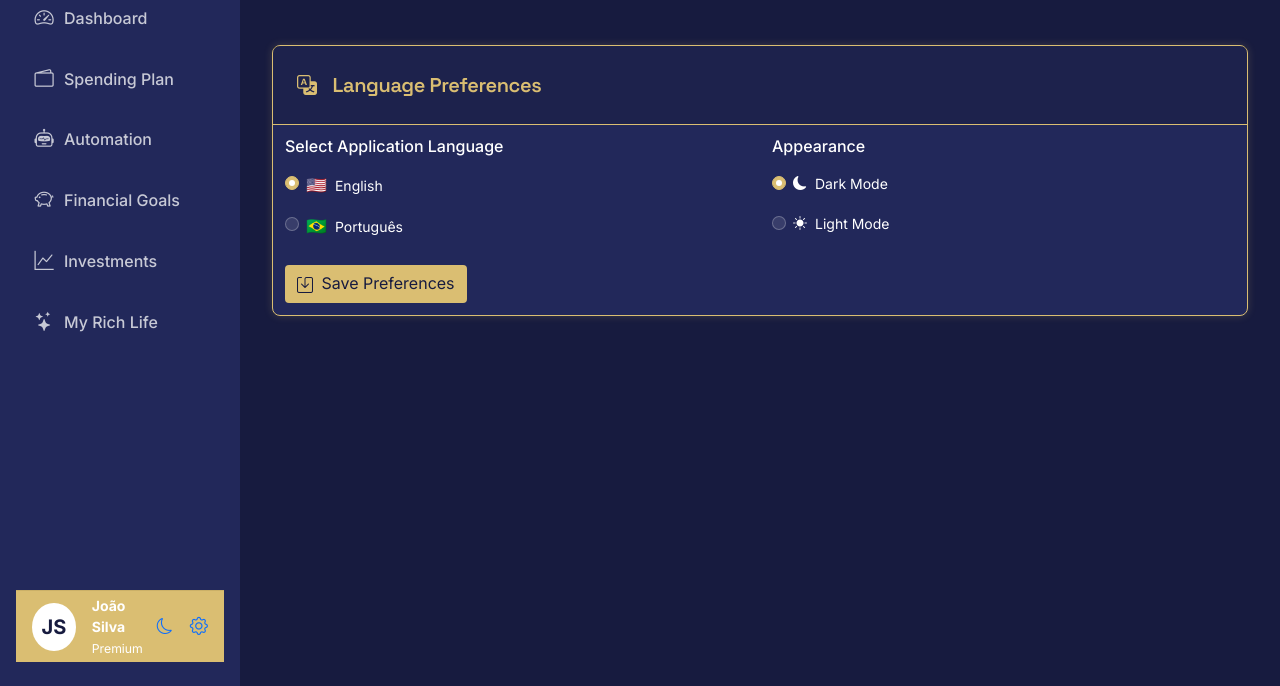
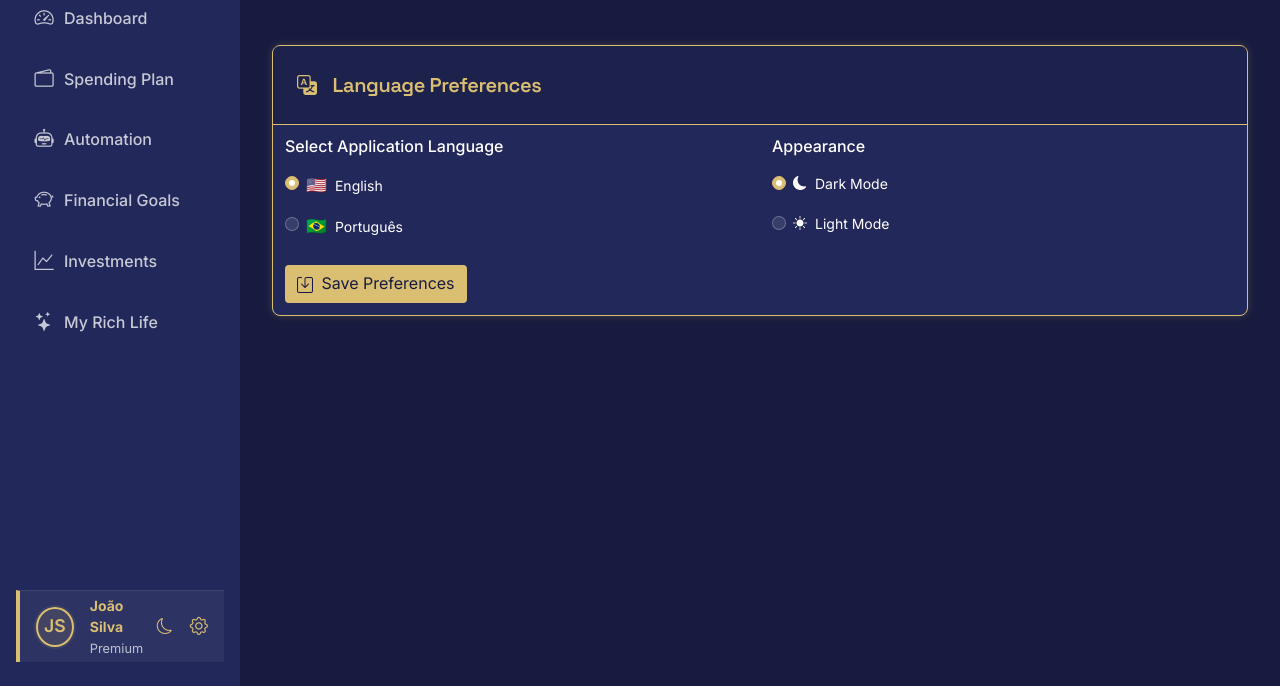
Before and after one commit to allurco/cap9-telas-fintech, a website: page settings.html in a window 1280 px wide. Shown: the part 114-800 px from the top of the page. Drawn offline with nearby package versions, Linux system fonts and the light colour scheme.

Commit message:
Improve sidebar profile visual hierarchy by replacing solid gold background with subtle dark card and gold accent. This creates better balance, reduces visual competition with active menu items, and follows modern UI design practices for emphasis and hierarchy.

```diff
--- a/styles.css
+++ b/styles.css
@@ -99,38 +99,58 @@ body.dashboard.light-mode {
 .sidebar-profile-bar {
     height: 72px;
     width: 100%;
-    background: var(--gold);
+    background: rgba(255, 255, 255, 0.05);
     display: flex;
     align-items: center;
     justify-content: space-between;
     padding-left: var(--spacing-sm);
     padding-right: var(--spacing-sm);
-    border-top: 1px solid rgba(95,77,29,0.12);
+    border-top: 1px solid rgba(255, 255, 255, 0.08);
+    border-left: 4px solid var(--gold);
 }
 
 .sidebar-profile-bar .user-avatar {
-    width: 48px;
-    height: 48px;
+    width: 40px;
+    height: 40px;
     border-radius: 50%;
-    background: #fff;
-    color: var(--blue-dark);
+    background: rgba(218, 190, 114, 0.12);
+    color: var(--gold);
     display: flex;
     align-items: center;
     justify-content: center;
-    font-weight: bold;
-    font-size: 1.25rem;
-    border: 2px solid var(--gold-dark);
+    font-weight: 600;
+    font-size: 1.1rem;
+    border: 2px solid var(--gold);
+    box-shadow: 0 0 0 2px rgba(218, 190, 114, 0.1);
+    transition: all var(--transition-fast);
 }
 
-.sidebar-profile-bar .fw-bold,
+.sidebar-profile-bar .user-avatar:hover {
+    transform: scale(1.05);
+    box-shadow: 0 0 0 4px rgba(218, 190, 114, 0.2);
+}
+
+.sidebar-profile-bar .fw-bold {
+    color: var(--gold) !important;
+    font-weight: 500;
+}
+
 .sidebar-profile-bar small {
-    color: var(--gold-dark) !important;
+    color: rgba(255, 255, 255, 0.7) !important;
+    font-size: 0.8rem;
 }
 
 .sidebar-profile-bar .bi-gear,
 .sidebar-profile-bar .bi-moon,
 .sidebar-profile-bar .bi-sun {
-    color: var(--gold-dark) !important;
+    color: var(--gold) !important;
+    transition: transform var(--transition-fast);
+}
+
+.sidebar-profile-bar .bi-gear:hover,
+.sidebar-profile-bar .bi-moon:hover,
+.sidebar-profile-bar .bi-sun:hover {
+    transform: rotate(15deg);
 }
 
 .sidebar-logo {
```
